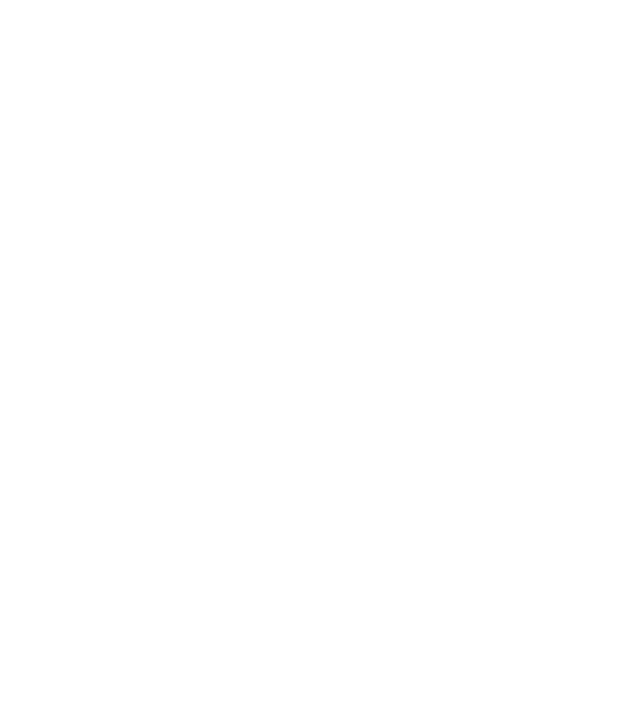
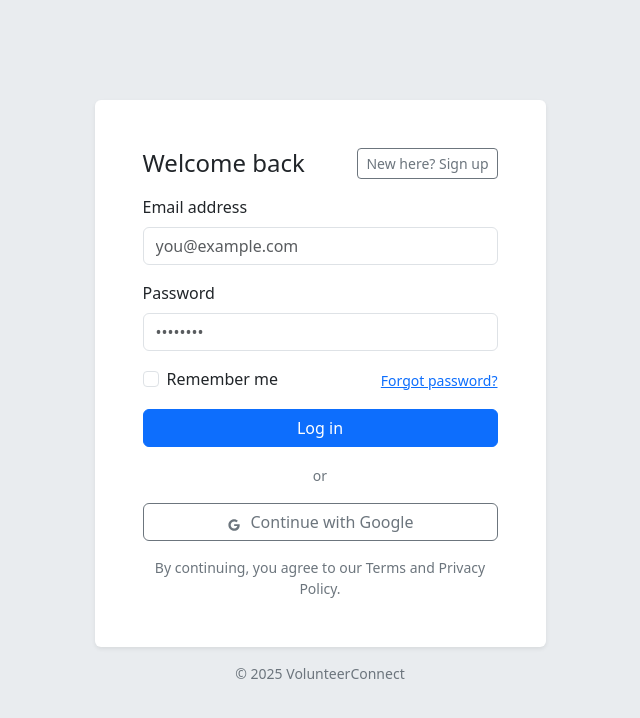
Before and after one commit to ansonpoh/IS216_Project, a React (Create React App) app in the folder frontend/: page /signup in a window 1280 px wide. Before the commit this address had no page. Shown: the top 718 px of the page, without its empty margins (320-960 px from the left). Built offline with nearby package versions, Linux system fonts and the light colour scheme.

Commit message:
added signup

```diff
--- a/frontend/src/App.js
+++ b/frontend/src/App.js
@@ -1,5 +1,6 @@
 import './App.css';
 import VolunteerConnect from './components/VolunteerConnect';
+import AuthPage from './components/Signup';
 import {Routes, Route} from "react-router-dom";
 
 function App() {
@@ -9,6 +10,7 @@
     <>
     <Routes>
       <Route path='/' element={<VolunteerConnect />}/>
+      <Route path='/signup' element={<AuthPage />}/>
     </Routes>
 
     </>
--- /dev/null
+++ b/frontend/src/components/Signup.js
@@ -0,0 +1,221 @@
+import React, { useState } from "react";
+
+const AuthPage = () => {
+  const [mode, setMode] = useState("login"); // 'login' | 'signup'
+  const [form, setForm] = useState({
+    fullName: "",
+    email: "",
+    password: "",
+    confirm: "",
+    agree: false,
+  });
+  const [errors, setErrors] = useState({});
+
+  const isSignup = mode === "signup";
+
+  const handleChange = (e) => {
+    const { name, value, type, checked } = e.target;
+    setForm((f) => ({ ...f, [name]: type === "checkbox" ? checked : value }));
+  };
+
+  const validate = () => {
+    const next = {};
+    if (isSignup && !form.fullName.trim()) next.fullName = "Full name is required.";
+    if (!/^\S+@\S+\.\S+$/.test(form.email)) next.email = "Enter a valid email.";
+    if (form.password.length < 6) next.password = "At least 6 characters.";
+    if (isSignup && form.password !== form.confirm) next.confirm = "Passwords do not match.";
+    if (isSignup && !form.agree) next.agree = "You must accept the Terms.";
+    setErrors(next);
+    return Object.keys(next).length === 0;
+  };
+
+  const handleSubmit = (e) => {
+    e.preventDefault();
+    if (!validate()) return;
+
+    if (isSignup) {
+      // TODO: replace with your real sign-up call
+      console.log("Sign up:", { fullName: form.fullName, email: form.email });
+    } else {
+      // TODO: replace with your real sign-in call
+      console.log("Login:", { email: form.email });
+    }
+    // e.g., navigate("/dashboard") after success
+  };
+
+  return (
+    <div className="min-vh-100 d-flex align-items-center bg-body-secondary">
+      <div className="container">
+        <div className="row justify-content-center">
+          <div className="col-12 col-md-8 col-lg-5">
+            <div className="card shadow-sm border-0">
+              <div className="card-body p-4 p-md-5">
+                <div className="d-flex justify-content-between align-items-center mb-3">
+                  <h1 className="h4 mb-0">
+                    {isSignup ? "Create your account" : "Welcome back"}
+                  </h1>
+                  <button
+                    type="button"
+                    className="btn btn-sm btn-outline-secondary"
+                    onClick={() =>
+                      setMode((m) => (m === "login" ? "signup" : "login"))
+                    }
+                  >
+                    {isSignup ? "Have an account? Log in" : "New here? Sign up"}
+                  </button>
+                </div>
+
+                <form onSubmit={handleSubmit} noValidate>
+                  {isSignup && (
+                    <div className="mb-3">
+                      <label className="form-label" htmlFor="fullName">
+                        Full name
+                      </label>
+                      <input
+                        id="fullName"
+                        name="fullName"
+                        type="text"
+                        className={`form-control ${errors.fullName ? "is-invalid" : ""}`}
+                        value={form.fullName}
+                        onChange={handleChange}
+                        placeholder="e.g. Alex Tan"
+                        autoComplete="name"
+                      />
+                      {errors.fullName && (
+                        <div className="invalid-feedback">{errors.fullName}</div>
+                      )}
+                    </div>
+                  )}
+
+                  <div className="mb-3">
+                    <label className="form-label" htmlFor="email">
+                      Email address
+                    </label>
+                    <input
+                      id="email"
+                      name="email"
+                      type="email"
+                      className={`form-control ${errors.email ? "is-invalid" : ""}`}
+                      value={form.email}
+                      onChange={handleChange}
+                      placeholder="you@example.com"
+                      autoComplete="email"
+                    />
+                    {errors.email && (
+                      <div className="invalid-feedback">{errors.email}</div>
+                    )}
+                  </div>
+
+                  <div className="mb-3">
+                    <label className="form-label" htmlFor="password">
+                      Password
+                    </label>
+                    <input
+                      id="password"
+                      name="password"
+                      type="password"
+                      className={`form-control ${errors.password ? "is-invalid" : ""}`}
+                      value={form.password}
+                      onChange={handleChange}
+                      placeholder="••••••••"
+                      autoComplete={isSignup ? "new-password" : "current-password"}
+                    />
+                    {errors.password && (
+                      <div className="invalid-feedback">{errors.password}</div>
+                    )}
+                  </div>
+
+                  {isSignup && (
+                    <div className="mb-3">
+                      <label className="form-label" htmlFor="confirm">
+                        Confirm password
+                      </label>
+                      <input
+                        id="confirm"
+                        name="confirm"
+                        type="password"
+                        className={`form-control ${errors.confirm ? "is-invalid" : ""}`}
+                        value={form.confirm}
+                        onChange={handleChange}
+                        placeholder="••••••••"
+                        autoComplete="new-password"
+                      />
+                      {errors.confirm && (
+                        <div className="invalid-feedback">{errors.confirm}</div>
+                      )}
+                    </div>
+                  )}
+
+                  {isSignup ? (
+                    <div className="form-check mb-3">
+                      <input
+                        className={`form-check-input ${errors.agree ? "is-invalid" : ""}`}
+                        type="checkbox"
+                        id="agree"
+                        name="agree"
+                        checked={form.agree}
+                        onChange={handleChange}
+                      />
+                      <label className="form-check-label" htmlFor="agree">
+                        I agree to the <a href="#">Terms</a> and <a href="#">Privacy</a>.
+                      </label>
+                      {errors.agree && (
+                        <div className="invalid-feedback d-block">{errors.agree}</div>
+                      )}
+                    </div>
+                  ) : (
+                    <div className="d-flex justify-content-between align-items-center mb-3">
+                      <div className="form-check">
+                        <input className="form-check-input" type="checkbox" id="remember" />
+                        <label className="form-check-label" htmlFor="remember">
+                          Remember me
+                        </label>
+                      </div>
+                      <a href="#" className="small">Forgot password?</a>
+                    </div>
+                  )}
+
+                  <button type="submit" className="btn btn-primary w-100">
+                    {isSignup ? "Create account" : "Log in"}
+                  </button>
+                </form>
+
+                <div className="text-center my-3">
+                  <span className="text-secondary small">or</span>
+                </div>
+
+                <button
+                  type="button"
+                  className="btn btn-outline-secondary w-100"
+                  onClick={() => alert("Stub: Continue with Google")}
+                >
+                  <svg
+                    xmlns="http://www.w3.org/2000/svg"
+                    width="16"
+                    height="16"
+                    fill="currentColor"
+                    className="bi bi-google me-2"
+                    viewBox="0 0 16 16"
+                  >
+                    <path d="M8.159 7.999v1.92h3.18c-.139.86-1.041 2.52-3.18 2.52-1.914 0-3.473-1.586-3.473-3.528s1.559-3.528 3.473-3.528c1.09 0 1.819.463 2.237.86l1.523-1.47C10.942 3.9 9.68 3.3 8.159 3.3 4.989 3.3 2.4 5.89 2.4 9.06s2.589 5.76 5.759 5.76c3.34 0 5.54-2.35 5.54-5.66 0-.38-.04-.67-.09-.96H8.159z"/>
+                  </svg>
+                  Continue with Google
+                </button>
+
+                <p className="text-center text-secondary small mt-3 mb-0">
+                  By continuing, you agree to our Terms and Privacy Policy.
+                </p>
+              </div>
+            </div>
+
+            <p className="text-center text-secondary small mt-3">
+              © {new Date().getFullYear()} VolunteerConnect
+            </p>
+          </div>
+        </div>
+      </div>
+    </div>
+  );
+};
+
+export default AuthPage;
--- a/frontend/src/components/VolunteerConnect.js
+++ b/frontend/src/components/VolunteerConnect.js
@@ -1,10 +1,14 @@
 import React from "react";
 import "../styles/VolunteerConnect.css";
+import { useNavigate } from "react-router-dom";
 
 function VolunteerConnect() {
 
+  const nav = useNavigate();
 
-
+  const handle_get_started = () => {
+    nav("/signup")
+  }
 
   return (
     <div className="container-fluid vh-100 d-flex flex-column bg-light col-12">
@@ -62,7 +66,7 @@
         <div className="d-flex align-items-center gap-3">
             <i className="bi bi-bell fs-5"></i>
             <i className="bi bi-person-circle fs-5"></i>
-            <button className="btn btn-primary">Get Started</button>
+            <button className="btn btn-primary" onClick={handle_get_started}>Get Started</button>
         </div>
     </nav>
 
```
Also changed, not shown: 1 other file (tests, documents, lock files or other folders).
